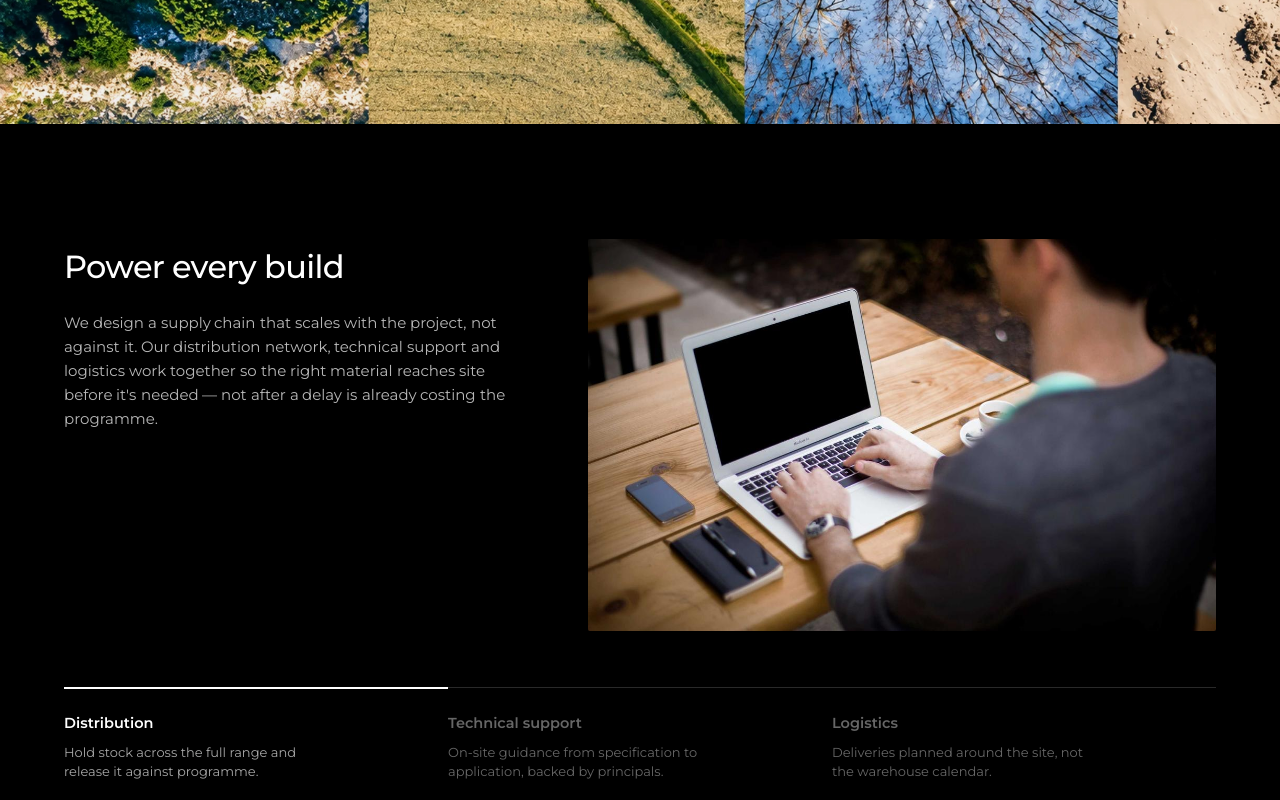
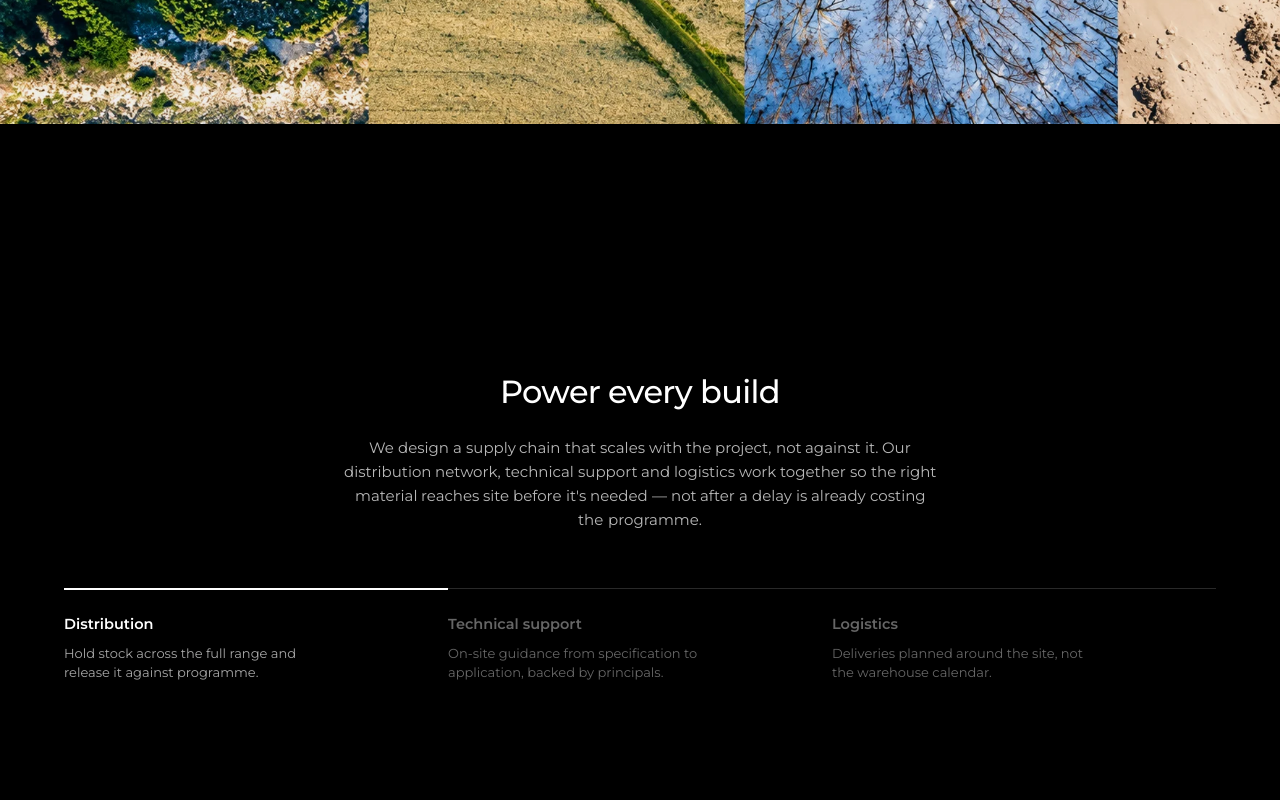
Before and after one commit to Rendersarc2026/Catenate, a Next.js app: page /about in a window 1280 px wide. Shown: the part 1400-2200 px from the top of the page. Built offline with nearby package versions, Linux system fonts and the light colour scheme.

Commit message:
refactor: enhance layout and structure of AboutPowerBuild for improved readability and alignment

```diff
--- a/src/components/site/about/about-power-build.tsx
+++ b/src/components/site/about/about-power-build.tsx
@@ -1,6 +1,5 @@
 "use client";
 
-import Image from "next/image";
 import * as React from "react";
 
 import { Reveal } from "@/components/site/reveal";
@@ -28,36 +27,24 @@ export function AboutPowerBuild() {
   const [activePillar, setActivePillar] = React.useState(0);
 
   return (
-    <section className="relative bg-black px-[clamp(24px,5vw,64px)] py-[clamp(70px,9vw,120px)] text-white">
-      {/* Split Narrative & Warehouse Image */}
+    <section className="relative flex min-h-svh flex-col justify-center bg-black px-[clamp(24px,5vw,64px)] py-[clamp(70px,9vw,120px)] text-white">
+      {/* Narrative */}
       <Reveal>
-        <div className="mx-auto grid max-w-[1240px] grid-cols-1 items-start gap-10 lg:grid-cols-[0.85fr_1.15fr] lg:gap-15">
-          <div>
+        <div className="mx-auto flex max-w-[1240px] flex-col items-center text-center">
           <h2 className="mb-4 text-balance text-[clamp(1.5rem,2.6vw,2rem)] font-medium tracking-[-0.02em] text-white">
             Power every build
           </h2>
           <p className="max-w-[60ch] text-[15px] leading-[1.6] text-white/72">
             We design a supply chain that scales with the project, not against
             it. Our distribution network, technical support and logistics work
-              together so the right material reaches site before it&apos;s
-              needed &mdash; not after a delay is already costing the programme.
+            together so the right material reaches site before it&apos;s needed
+            &mdash; not after a delay is already costing the programme.
           </p>
-          </div>
-
-          <div className="relative aspect-16/10 w-full overflow-hidden rounded-[2px] bg-white/5">
-            <Image
-              src="/images/about/warehouse-facility.jpg"
-              alt="Warehouse and distribution facility"
-              fill
-              sizes="(max-width: 1024px) 100vw, 700px"
-              className="object-cover"
-            />
-          </div>
         </div>
       </Reveal>
 
       {/* 3 Interactive Supply Chain Pillars */}
-      <Reveal stagger step={90} className="mx-auto mt-14 max-w-[1240px]">
+      <Reveal stagger step={90} className="mx-auto mt-14 w-full max-w-[1240px]">
         <div className="grid grid-cols-1 border-t border-white/16 md:grid-cols-3">
           {PILLARS.map((pillar, index) => {
             const isActive = activePillar === index;
```
Lines whose indentation alone changed are shown as unchanged.
